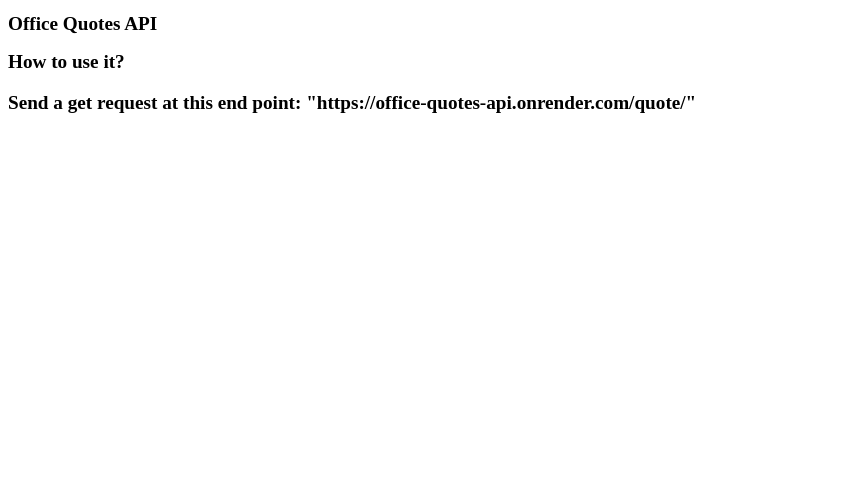
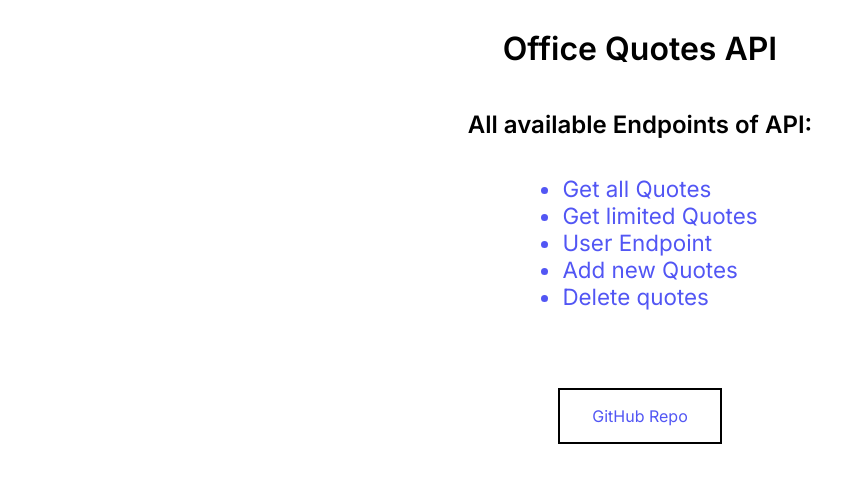
Before and after one commit to Anuragd275/office-quotes-api, a Flask app: page / in a window 1280 px wide. Shown: the top 483 px of the page, without its empty margins (0-865 px from the left). Run offline with Flask 3, Linux system fonts and the light colour scheme.

Commit message:
added styling to html

```diff
--- a/templates/index.html
+++ b/templates/index.html
@@ -5,18 +5,68 @@
     <meta http-equiv="X-UA-Compatible" content="IE=edge">
     <meta name="viewport" content="width=device-width, initial-scale=1.0">
     <title>Office Quotes API</title>
+
+    <link rel="preconnect" href="https://fonts.googleapis.com">
+    <link rel="preconnect" href="https://fonts.gstatic.com" crossorigin>
+    <link href="https://fonts.googleapis.com/css2?family=Inter:wght@200;400;600&display=swap" rel="stylesheet">
+
     <style>
-        h1,h2,h3{
-            font-family: montserrat;
-            font-size: larger;
+        h1, h2, h3, ul{
+            font-family: Inter, sans-serif;
+        }
+
+        .wrapper{
+            display: flex;
+            flex-direction: column;
+            justify-content: center;
+            align-items: center;
+        }
+
+        a, ul, li{
+            text-decoration: none;
+            color: #5256f4;
+        }
+
+        li{
+            font-size: 1.4rem;
+        }
+
+        a:visited{
+            color: #5256f4;
+        }
+
+        footer{
+            font-family: Inter, sans-serif;
+            display: flex;
+            justify-content: center;
+            align-items: center;
+            padding-top: 5rem;
+        }
+
+        #footer-link{
+            padding: 1rem 2rem;
+            border: 2px solid #000;
         }
     </style>
+
+
 </head>
 <body>
     <div class="wrapper">
-        <h1>Office Quotes API</h1>
-        <h2>How to use it?</h2>
-        <h3>Send a get request at this end point: "https://office-quotes-api.onrender.com/quote/"</h3>
+       <h1>Office Quotes API</h1>
+       <h2>All available Endpoints of API:</h2>
+       <ul>
+            <li><a href="https://office-quotes-api.onrender.com/quote/" target="_blank">Get all Quotes</a></li>
+            <li><a href="https://office-quotes-api.onrender.com/limit/?limit=5" target="_blank">Get limited Quotes</a></li>
+            <li><a href="https://office-quotes-api.onrender.com/quote/user/" target="_blank">User Endpoint</a></li>
+            <li><a href="https://office-quotes-api.onrender.com/add/" target="_blank">Add new Quotes</a></li>
+            <li><a href="https://office-quotes-api.onrender.com/delete/" target="_blank">Delete quotes</a></li>
+       </ul>
     </div>
+    <footer>
+        <div>
+            <a href="https://github.com/Anuragd275/office-quotes-api" id="footer-link">GitHub Repo</a>
+        </div>
+    </footer>
 </body>
 </html>
```
